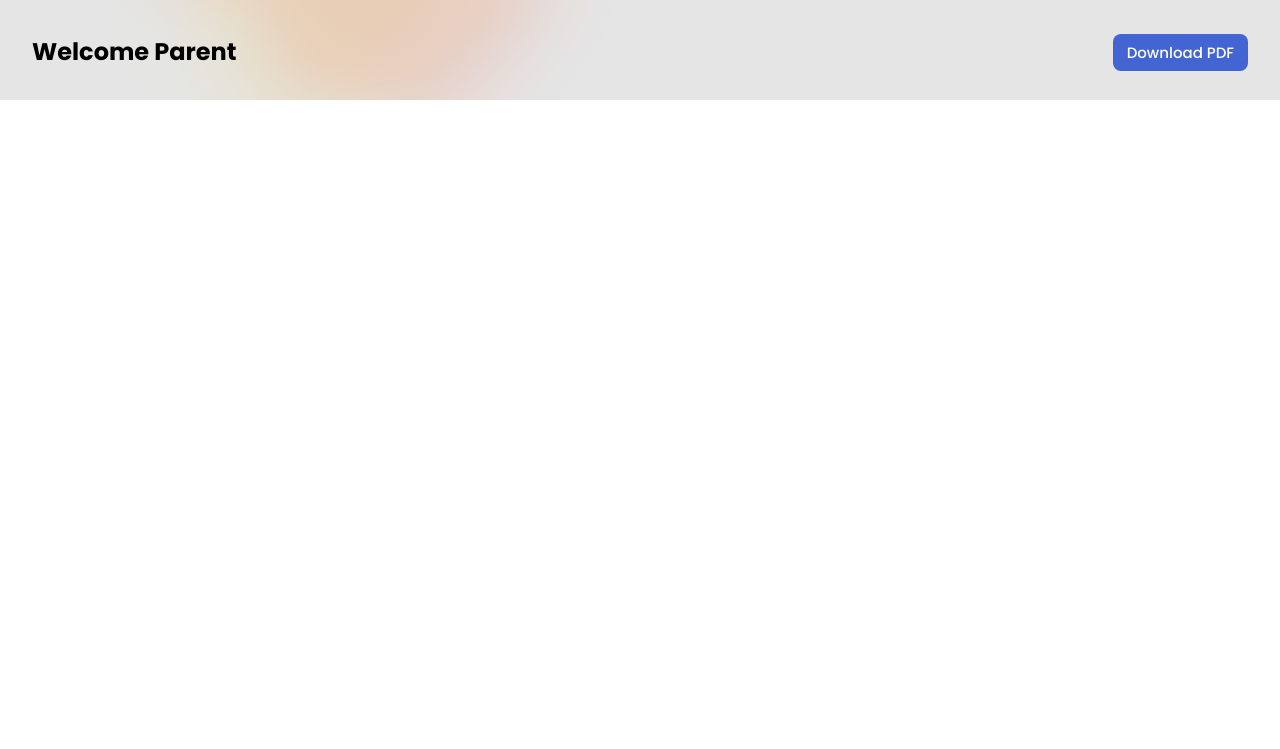
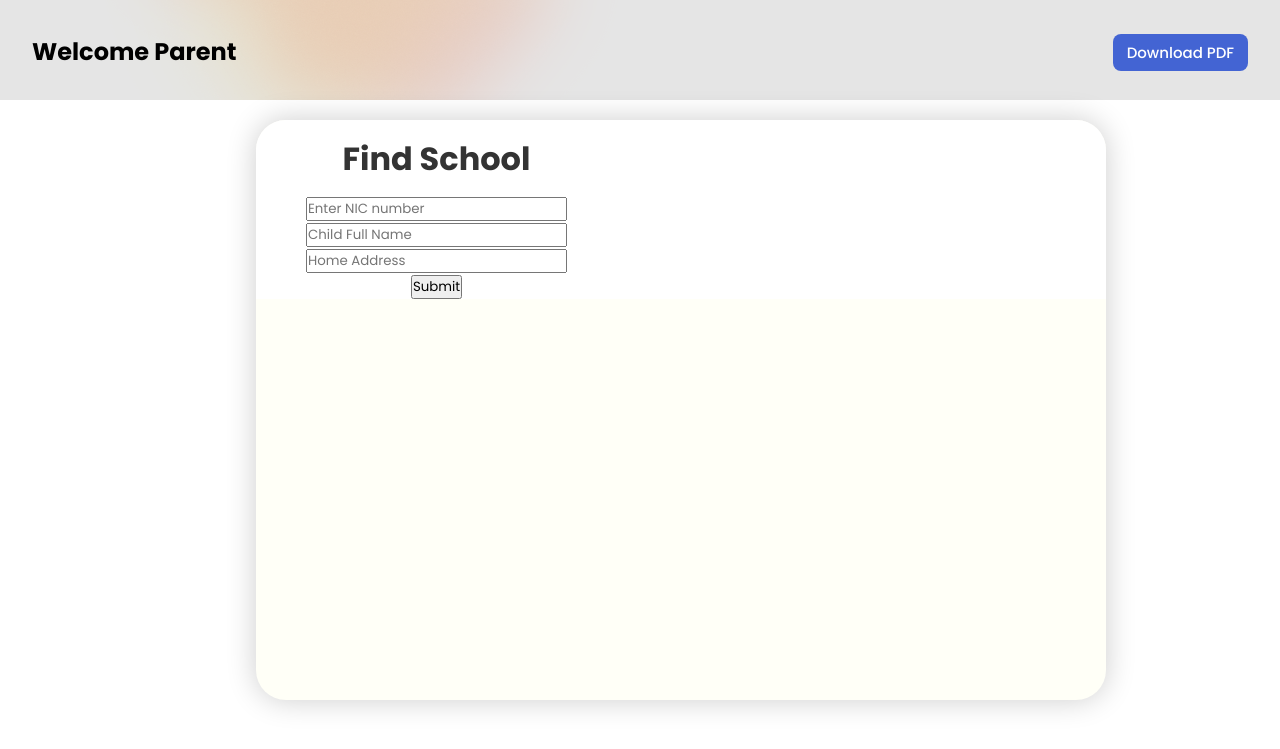
Before and after one commit to MenukaSankalpa/GSR, a PHP site: page /parent_dashboard.html in a window 1280 px wide. Shown: the top 749 px of the page. Run offline with PHP 8.4, Linux system fonts and the light colour scheme; some web fonts are replaced.

Commit message:
update files

```diff
--- a/parent_dashboard.html
+++ b/parent_dashboard.html
@@ -21,5 +21,26 @@
             </div>
         </nav>
     </header>
+
+    <div class="container">
+        <div class="form-box">
+            <form action="">
+                <h1>Find School</h1>
+                <div class="input-box">
+                    <input name="nic" type="text" placeholder="Enter NIC number" maxlength="15" required>
+                    <i class='bx bxs-user'></i>
+                </div>
+                <div class="input-box">
+                    <input name="text" type="text" placeholder="Child Full Name" required>
+                    <i class='bx bxs-lock-alt' ></i>
+                </div>
+                <div class="input-box">
+                    <input name="text" type="text" placeholder="Home Address" required>
+                    <i class='bx bxs-lock-alt' ></i>
+                </div>
+                <button type="submit" class="btn">Submit</button>
+            </form>
+        </div>
+    </div>
 </body>
 </html>
--- a/style1.css
+++ b/style1.css
@@ -54,3 +54,30 @@ nav{
 .download-btn:hover{
     background-color: #000000;
 }
+.container{
+    margin-left: 20%;
+    margin-top: 20px;
+    position: relative;
+    width: 850px;
+    height: 580px;
+    background: var(--background-color);
+    border-radius: 30px;
+    box-shadow: 0 0 30px rgba(0, 0, 0, 0.2);
+    overflow: hidden;
+}
+.form-box {
+    padding-top: 15px;
+    padding-left: 50px;
+    position: relative;
+    background: #fff;
+    display: flex;
+    color: #333;
+    text-align: center;
+}
+.form-box h1{
+    margin-bottom: 12px;
+    text-align: center;
+}
+.form-box .input-box{
+    width: 100%;
+}
```
Also changed, not shown: login.php (+2 -7 lines), school_admission_system (1).sql (added, +99 -0 lines).
